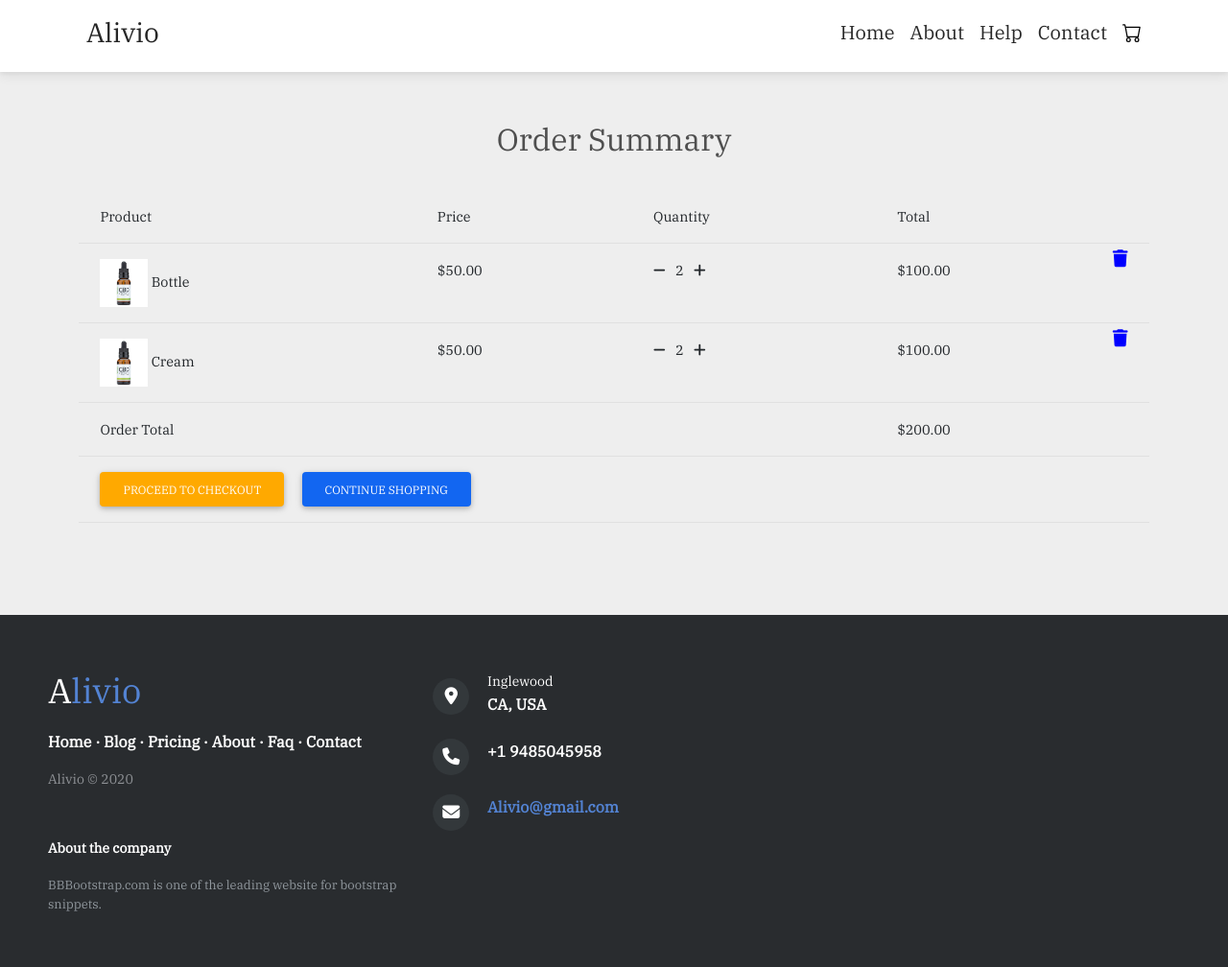
After one commit to medwin49-ai/ecommerce, a Django app: page /shopping-cart in a window 1280 px wide. The commit adds this page. Shown: the whole page at 96% size. Run offline with Django 3.2, Linux system fonts and the light colour scheme; some libraries are stand-ins or nearby versions.

Commit message:
Created frontend for shopping cart page

```diff
--- a/alivio/main/static/main/index.css
+++ b/alivio/main/static/main/index.css
@@ -147,7 +147,7 @@ body{
 }
 
 .hovereffect:hover .product-add-to-cart {
-  padding: 10px;
+  padding: 2.5%;
 
   top: auto;
   left: 75px;
--- /dev/null
+++ b/alivio/main/static/main/shopping-cart.css
@@ -0,0 +1,11 @@
+.delete-icon-link {
+    color: blue;
+}
+
+.delete-icon-link:hover {
+    color: red;
+}
+
+.continue-shopping {
+    margin-left: 15px;
+}
--- /dev/null
+++ b/alivio/main/templates/main/shopping-cart.html
@@ -0,0 +1,70 @@
+{% extends "base.html" %}
+
+{% load static %}
+
+{% block content %}
+
+<link rel="stylesheet" href="{% static 'main/shopping-cart.css' %}"/>
+
+<br><br>
+<div class="container">
+    <div class="table-responsive text-nowrap">
+        <h2 class="text-center">Order Summary</h2>
+        <br>
+        <table class="table">
+            <thead>
+                <tr>
+                    <th scope="col">Product</th>
+                    <th scope="col">Price</th>
+                    <th scope="col">Quantity</th>
+                    <th scope="col">Total</th>
+                </tr>
+            </thead>
+
+            <tbody>
+                <tr>
+                    <td><img class="img-fluid" src="{% static 'main/1.jpg' %}" alt="" style="border: 0px none;" width="50px">  Bottle</td>
+                    <td>$50.00</td>
+                    <td>
+                        <i class="fas fa-minus" style="margin-right: 7px;"></i>
+                            2
+                        <i class="fas fa-plus" style="margin-left: 7px;"></i>
+                    </td>
+                    <td>
+                        $100.00
+                        <a class="delete-icon-link" href="#">
+                            <i class="fas fa-trash fa-lg" style="float: right;"></i>
+                        </a>
+                    </td>
+                </tr>
+                <tr>
+                    <td><img class="img-fluid" src="{% static 'main/1.jpg' %}" alt="" style="border: 0px none;" width="50px">  Cream</td>
+                    <td>$50.00</td>
+                    <td>
+                        <i class="fas fa-minus" style="margin-right: 7px;"></i>
+                            2
+                        <i class="fas fa-plus" style="margin-left: 7px;"></i>
+                    </td>
+                    <td>
+                        $100.00
+                        <a class="delete-icon-link" href="#">
+                            <i class="fas fa-trash fa-lg" style="float: right;"></i>
+                        </a>
+                    </td>
+                </tr>
+                <tr>
+                    <td colspan="3"><b>Order Total</b></td>
+                    <td><b>$200.00</b></td>
+                </tr>
+                <tr>
+                    <td colspan="5">
+                        <a class="checkout btn btn-warning float-right ml-4" href='/checkout/' role="button">Proceed to checkout</a>
+                        <a class="continue-shopping btn btn-primary float-right ml-4" href='/' role="button">Continue shopping</a>
+                    </td>
+                </tr>
+            </tbody>
+        </table>
+    </div>
+</div>
+
+{% endblock %}
--- a/alivio/main/urls.py
+++ b/alivio/main/urls.py
@@ -2,7 +2,7 @@ from django.urls import  path
 from . import views
 
 urlpatterns = [
-
-    path("" , views.index , name ="index"),
-    path("product" ,views.product_page, name="product" ),
-    ]
+    path("" , views.index , name="index"),
+    path("product", views.product_page, name="product" ),
+    path("shopping-cart", views.shopping_cart_page, name="shopping-cart"),
+]
--- a/alivio/main/views.py
+++ b/alivio/main/views.py
@@ -17,3 +17,7 @@ def index(response):
 
 def product_page(response):
     return render(response, "main/product.html", {})
+
+
+def shopping_cart_page(response):
+    return render(response, "main/shopping-cart.html", {})
--- a/alivio/templates/base.html
+++ b/alivio/templates/base.html
@@ -15,6 +15,7 @@
 	<script type="text/javascript"src="https://cdnjs.cloudflare.com/ajax/libs/mdb-ui-kit/3.6.0/mdb.min.js"></script>
 	<!-- Font Awesome -->
 	<link href="https://cdnjs.cloudflare.com/ajax/libs/font-awesome/5.15.1/css/all.min.css" rel="stylesheet"/>
+	<script src="https://kit.fontawesome.com/612838eaae.js" crossorigin="anonymous"></script>
 	<!-- Google Fonts -->
 	<link href="https://fonts.googleapis.com/css?family=Roboto:300,400,500,700&display=swap" rel="stylesheet"/>
 	<!-- MDB -->
```
